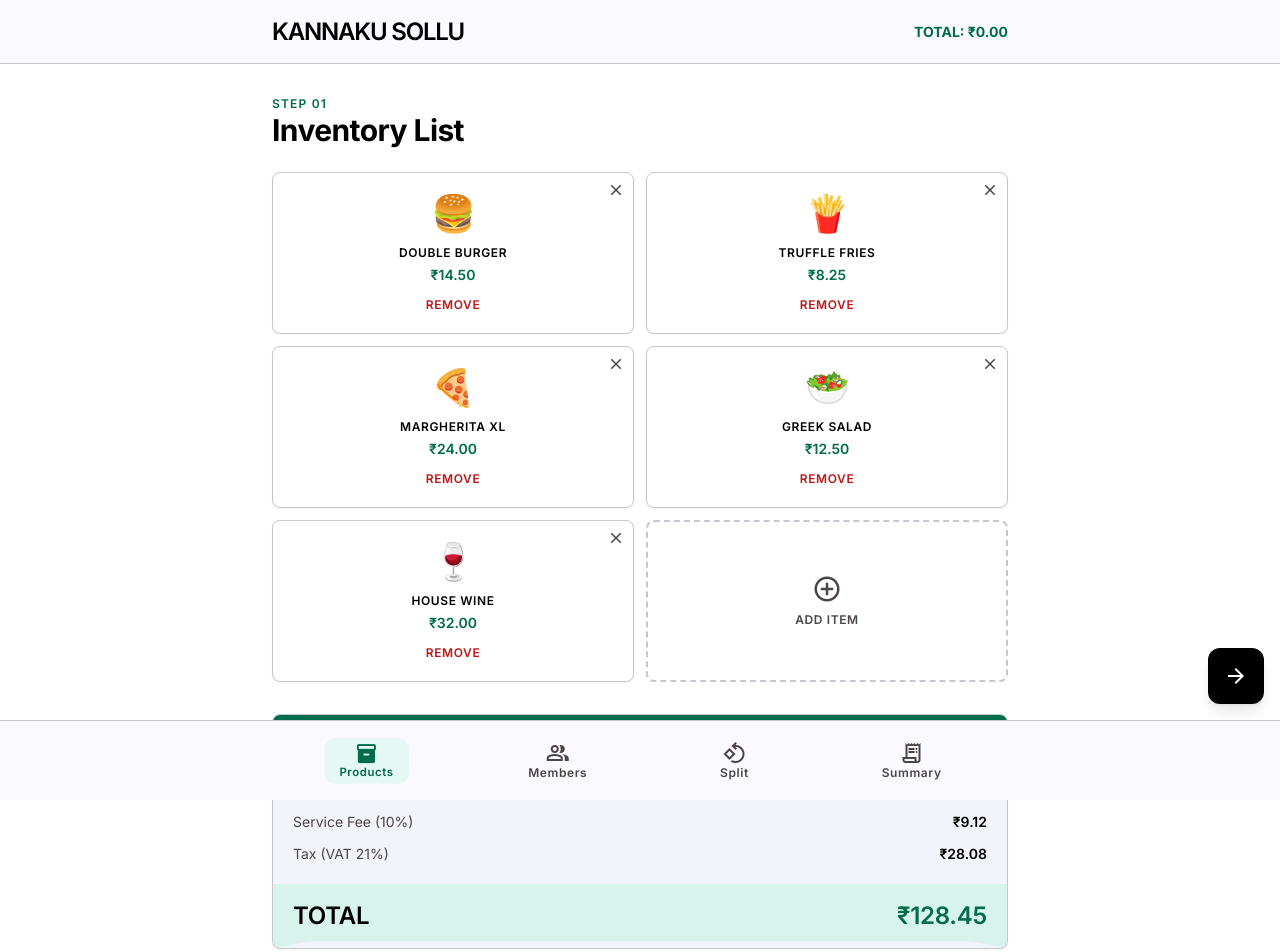
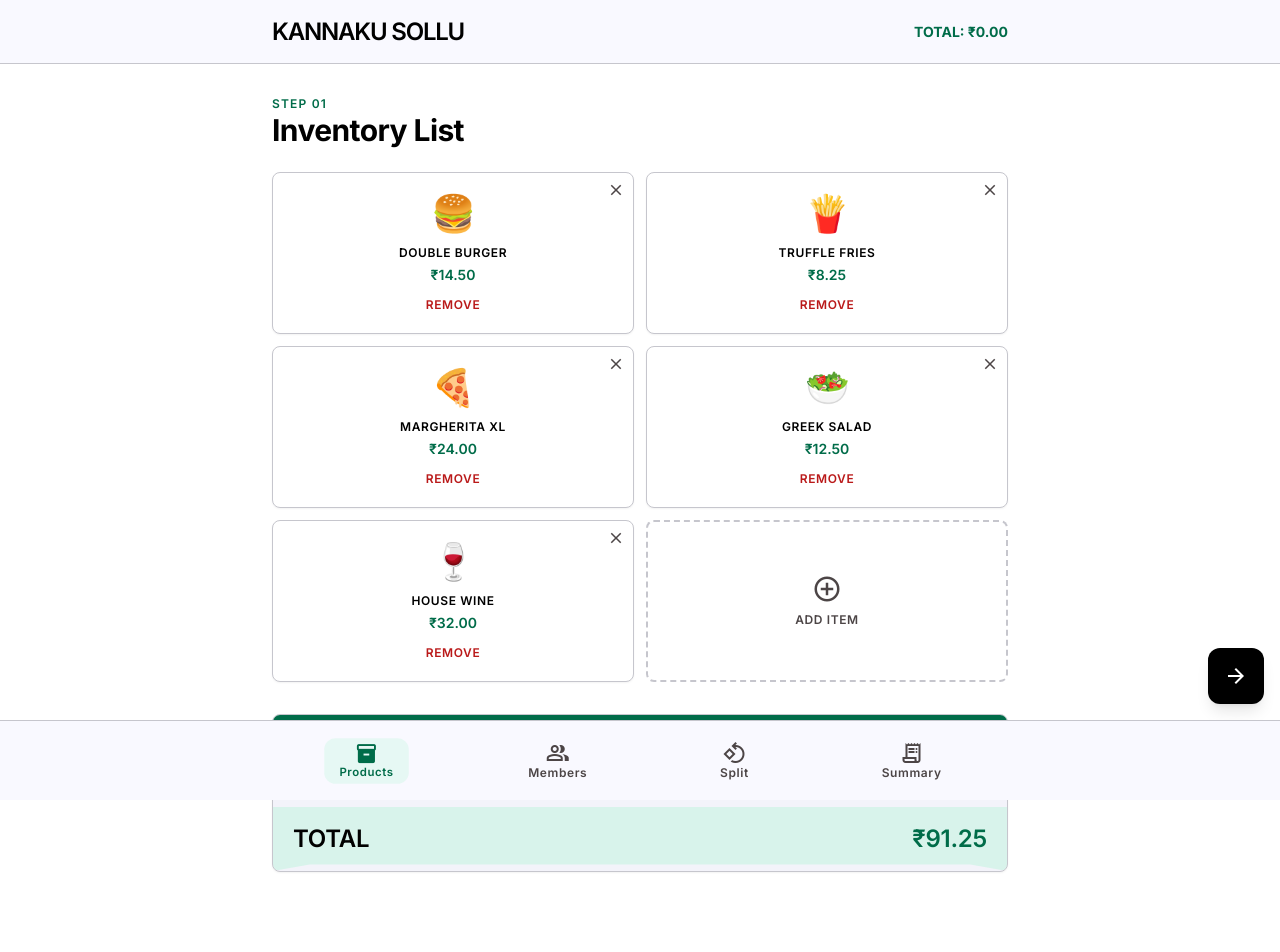
Before and after one commit to suvel/kannaku_sollu, a React (Create React App) app: page / in a window 1280 px wide. Shown: the top 952 px of the page. Built offline with nearby package versions, Linux system fonts and the light colour scheme.

Commit message:
Refactor ProductsPage to simplify subtotal display and remove service fee and tax calculations

```diff
--- a/src/pages/ProductsPage.js
+++ b/src/pages/ProductsPage.js
@@ -75,27 +75,13 @@ function ProductsPage() {
           <div className="p-card-padding space-y-3">
             <div className="flex justify-between items-center">
               <span className="font-body-md text-body-md text-on-surface-variant">
-                Subtotal ({products.length} items)
+                {products.length} items
               </span>
-              <span className="font-data-mono text-data-mono">₹{subtotal.toFixed(2)}</span>
-            </div>
-            <div className="dashed-divider"></div>
-            <div className="flex justify-between items-center">
-              <span className="font-body-md text-body-md text-on-surface-variant">
-                Service Fee (10%)
-              </span>
-              <span className="font-data-mono text-data-mono">₹9.12</span>
-            </div>
-            <div className="flex justify-between items-center">
-              <span className="font-body-md text-body-md text-on-surface-variant">
-                Tax (VAT 21%)
-              </span>
-              <span className="font-data-mono text-data-mono">₹28.08</span>
             </div>
           </div>
           <div className="bg-secondary-container/30 px-card-padding py-4 receipt-notched flex justify-between items-center">
             <span className="font-headline-md text-headline-md text-primary">TOTAL</span>
-            <span className="font-headline-md text-headline-md text-secondary">₹128.45</span>
+            <span className="font-headline-md text-headline-md text-secondary">₹{subtotal.toFixed(2)}</span>
           </div>
         </section>
 
```
